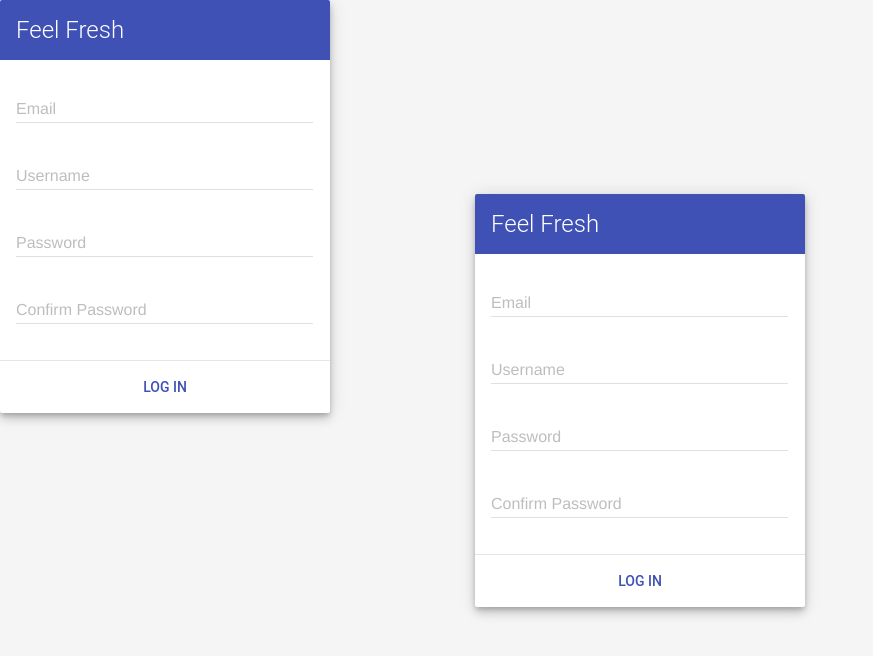
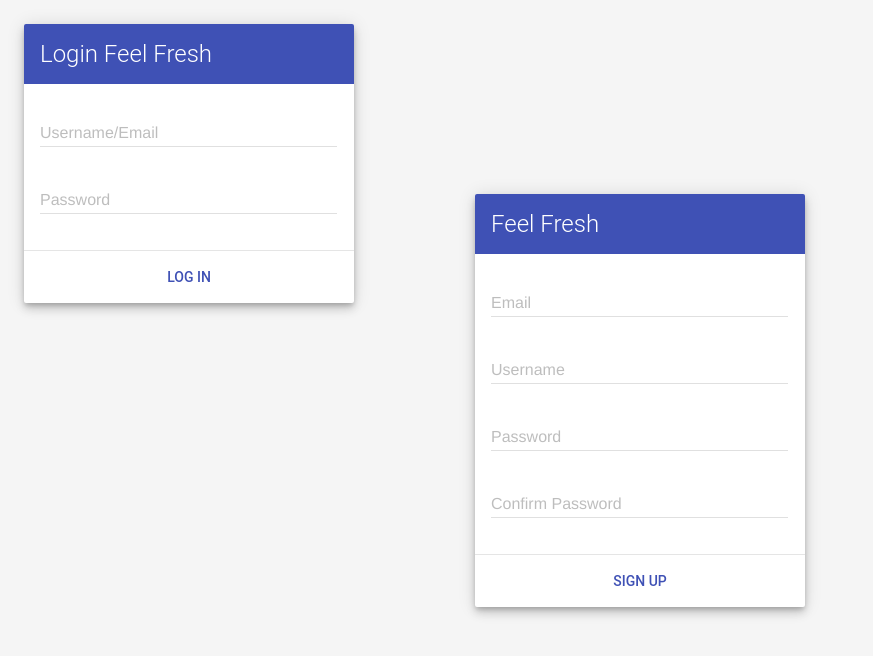
Before and after one commit to xplore2web/juiceweb, an Angular app in the folder juiceweb/: page / in a window 1280 px wide. Shown: the top 656 px of the page, without its empty margins (0-873 px from the left). Built offline with nearby package versions, Linux system fonts and the light colour scheme.

Commit message:
Sign and login changes

```diff
--- a/juiceweb/src/app/_components/login/login.component.css
+++ b/juiceweb/src/app/_components/login/login.component.css
@@ -0,0 +1,11 @@
+.mdl-layout {
+	align-items: left;
+   justify-content: left;
+}
+.mdl-layout__content {
+	padding: 24px;
+	flex: none;
+}
+.bg-image{
+    background-image: url('../..//..//favicon.ico') no-repeat !important;
+}
--- a/juiceweb/src/app/_components/login/login.component.html
+++ b/juiceweb/src/app/_components/login/login.component.html
@@ -2,26 +2,19 @@
     <main class="mdl-layout__content">
         <div class="mdl-card mdl-shadow--6dp">
             <div class="mdl-card__title mdl-color--primary mdl-color-text--white">
-                <h2 class="mdl-card__title-text">Feel Fresh</h2>
+                <h2 class="mdl-card__title-text">Login Feel Fresh</h2>
             </div>
             <div class="mdl-card__supporting-text">
                 <form action="#">
                     <div class="mdl-textfield mdl-js-textfield mdl-textfield--floating-label">
-                        <input class="mdl-textfield__input" type="email" id="email">
-                        <label class="mdl-textfield__label" for=name>Email</label>
-                    </div>
-                    <div class="mdl-textfield mdl-js-textfield mdl-textfield--floating-label">
                         <input class="mdl-textfield__input" type="text" id="username" />
-                        <label class="mdl-textfield__label" for="username">Username</label>
+                        <label class="mdl-textfield__label" for="username">Username/Email</label>
                     </div>
                     <div class="mdl-textfield mdl-js-textfield mdl-textfield--floating-label">
                         <input class="mdl-textfield__input" type="password" id="userpass" />
                         <label class="mdl-textfield__label" for="userpass">Password</label>
                     </div>
-                    <div class="mdl-textfield mdl-js-textfield mdl-textfield--floating-label">
-                        <input class="mdl-textfield__input" type="password" id="userpass" />
-                        <label class="mdl-textfield__label" for="userpass">Confirm Password</label>
-                    </div>
+
                 </form>
             </div>
             <div class="mdl-layout mdl-card__actions mdl-card--border">
--- a/juiceweb/src/app/_components/signup/signup.component.html
+++ b/juiceweb/src/app/_components/signup/signup.component.html
@@ -25,7 +25,7 @@
                 </form>
             </div>
             <div class="mdl-layout mdl-card__actions mdl-card--border">
-                <button class="mdl-button mdl-button--colored mdl-js-button mdl-js-ripple-effect">Log in</button>
+                <button class="mdl-button mdl-button--colored mdl-js-button mdl-js-ripple-effect">Sign up</button>
             </div>
         </div>
     </main>
--- a/juiceweb/src/app/app.component.html
+++ b/juiceweb/src/app/app.component.html
@@ -1,3 +1,4 @@
-<app-login></app-login>
+
 <app-header></app-header>
 <app-signup></app-signup>
+<app-login></app-login>
```
